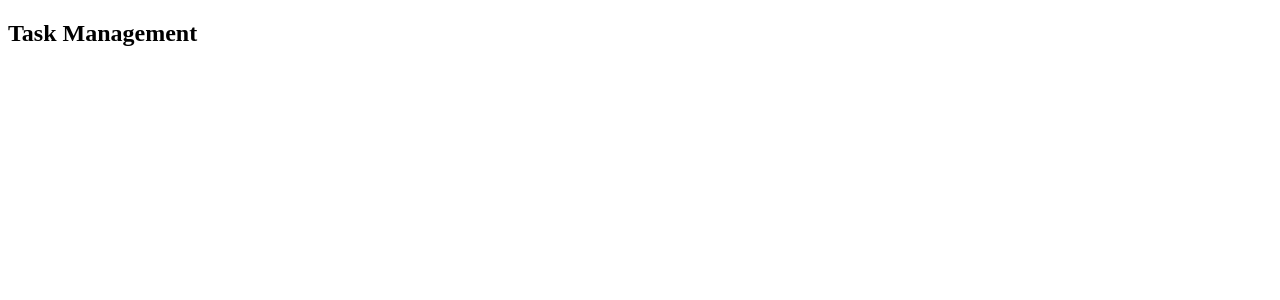
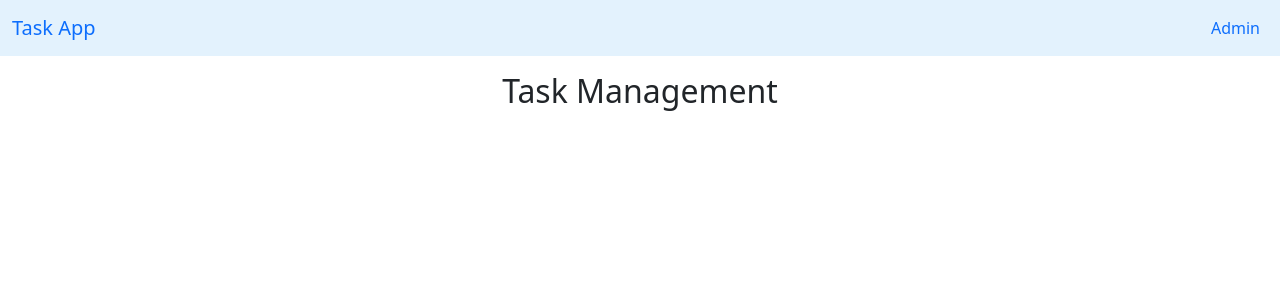
Before and after one commit to ChatcharitCh/Task_Management, a Django app: page / in a window 1280 px wide. Shown: the top 300 px of the page. Run offline with Django 4.2, Linux system fonts and the light colour scheme.

Commit message:
Created Base Template

```diff
--- /dev/null
+++ b/taskapp/templates/base.html
@@ -0,0 +1,35 @@
+<!DOCTYPE html>
+<html lang="en">
+<head>
+    <meta charset="UTF-8">
+    <meta name="viewport" content="width=device-width, initial-scale=1.0">
+    <title>Task Management</title>
+    <link href="https://cdn.jsdelivr.net/npm/bootstrap@5.0.2/dist/css/bootstrap.min.css"
+            rel="stylesheet"
+            integrity="sha384-EVSTQN3/azprG1Anm3QDgpJLIm9Nao0Yz1ztcQTwFspd3yD65VohhpuuCOmLASjC"
+            crossorigin="anonymous">
+</head>
+<body>
+    <nav class="navbar navbar-expand-lg" style="background-color: #e3f2fd;">
+        <div class="container-fluid">
+          <a class="navbar-brand" href="/">Task App</a>
+          <button class="navbar-toggler" type="button" data-bs-toggle="collapse" data-bs-target="#navbarNav" aria-controls="navbarNav" aria-expanded="false" aria-label="Toggle navigation">
+            <span class="navbar-toggler-icon"></span>
+          </button>
+          <div class="collapse navbar-collapse" id="navbarNav">
+            <ul class="navbar-nav ms-auto mb-2 mb-lg-0">
+              <li class="nav-item">
+                <a class="nav-link active" aria-current="page" href="/admin">Admin</a>
+              </li>
+
+            </ul>
+          </div>
+        </div>
+      </nav>
+    <div class="container my-3">
+        {% block content %}
+
+        {% endblock %}
+    </div>
+</body>
+</html>
--- a/taskapp/templates/index.html
+++ b/taskapp/templates/index.html
@@ -1,11 +1,5 @@
-<!DOCTYPE html>
-<html lang="en">
-<head>
-    <meta charset="UTF-8">
-    <meta name="viewport" content="width=device-width, initial-scale=1.0">
-    <title>Task Management</title>
-</head>
-<body>
-    <h2>Task Management</h2>
-</body>
-</html>
+{% extends "base.html" %}
+
+{% block content%}
+    <h2 class="text-center">Task Management</h2>
+{% endblock %}
```
